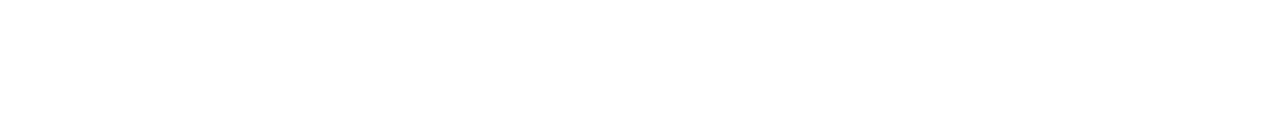
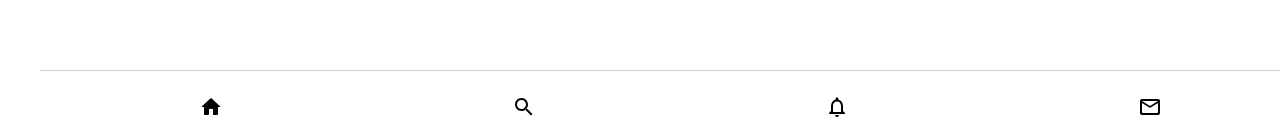
Before and after one commit to SskYwaLkeR/twitter-clone, a React (Create React App) app: page / in a window 1280 px wide. Shown: the part 657-797 px from the top of the page. Built offline with nearby package versions, Linux system fonts and the light colour scheme.

Commit message:
added footer component

```diff
--- a/src/App.js
+++ b/src/App.js
@@ -1,12 +1,14 @@
 import './App.css'
 import Header from './Components/Header/Header.component.jsx'
 import Post from './Components/Posts/Posts.component.jsx'
+import Footer from './Components/Footer/Footer.component.jsx'
 
 function App() {
     return (
         <div className="App">
             <Header />
             <Post />
+            <Footer />
         </div>
     )
 }
--- /dev/null
+++ b/src/Components/Footer/Footer.component.jsx
@@ -0,0 +1,19 @@
+import HomeRoundedIcon from '@material-ui/icons/HomeRounded'
+import SearchIcon from '@material-ui/icons/Search'
+import NotificationsOutlinedIcon from '@material-ui/icons/NotificationsOutlined'
+import MailOutlineRoundedIcon from '@material-ui/icons/MailOutlineRounded'
+
+import './footer.styles.scss'
+
+function Footer() {
+    return (
+        <div className="footer-wrapper">
+            <HomeRoundedIcon />
+            <SearchIcon />
+            <NotificationsOutlinedIcon />
+            <MailOutlineRoundedIcon />
+        </div>
+    )
+}
+
+export default Footer
--- /dev/null
+++ b/src/Components/Footer/footer.styles.scss
@@ -0,0 +1,9 @@
+.footer-wrapper {
+    padding: 3vmin 0.875rem;
+    border-top: solid 1px #cccccc;
+    width: 100%;
+    position: fixed;
+    bottom: 0;
+    display: flex;
+    justify-content: space-around;
+}
```
